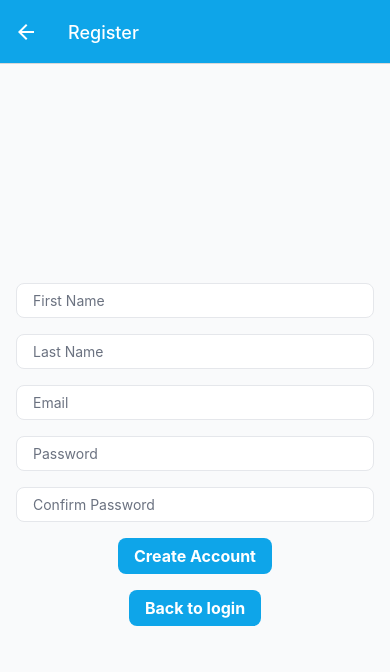
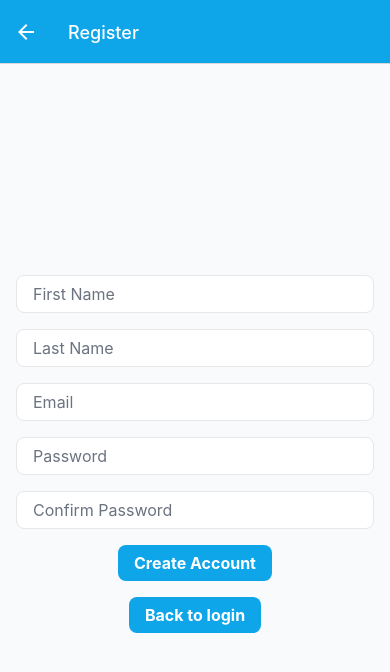
Before and after one commit to Pecako2001/RunEvolve, a React Native app in the folder mobile/: screen /Register in a window 390 px wide. Shown: the top 672 px of the page. Built offline with nearby package versions, Linux system fonts and the light colour scheme; no server answers.

Commit message:
[mobile] add font size slider

```diff
--- a/mobile/App.tsx
+++ b/mobile/App.tsx
@@ -7,11 +7,13 @@ import LoginScreen from "./screens/LoginScreen";
 import RegisterScreen from "./screens/RegisterScreen";
 import StatisticsScreen from "./screens/StatisticsScreen";
 import SettingsScreen from "./screens/SettingsScreen";
+import { FontSizeProvider } from "./FontSizeContext";
 
 const Stack = createNativeStackNavigator();
 
 export default function App() {
   return (
+    <FontSizeProvider>
       <NavigationContainer>
         <Stack.Navigator
           initialRouteName="Login"
@@ -35,5 +37,6 @@ export default function App() {
           <Stack.Screen name="Settings" component={SettingsScreen} />
         </Stack.Navigator>
       </NavigationContainer>
+    </FontSizeProvider>
   );
 }
--- /dev/null
+++ b/mobile/FontSizeContext.tsx
@@ -0,0 +1,24 @@
+import React, { createContext, useContext, useState } from "react";
+
+export type FontSizeContextType = {
+  scale: number;
+  setScale: (s: number) => void;
+};
+
+const FontSizeContext = createContext<FontSizeContextType>({
+  scale: 1,
+  setScale: () => {},
+});
+
+export const FontSizeProvider: React.FC<{ children: React.ReactNode }> = ({
+  children,
+}) => {
+  const [scale, setScale] = useState(1);
+  return (
+    <FontSizeContext.Provider value={{ scale, setScale }}>
+      {children}
+    </FontSizeContext.Provider>
+  );
+};
+
+export const useFontScale = () => useContext(FontSizeContext);
--- a/mobile/components/BottomNavBar.tsx
+++ b/mobile/components/BottomNavBar.tsx
@@ -2,9 +2,11 @@ import React from "react";
 import { View, Text, StyleSheet, TouchableOpacity } from "react-native";
 import { useNavigation } from "@react-navigation/native";
 import { colors, spacing } from "../theme";
+import { useFontScale } from "../FontSizeContext";
 
 export default function BottomNavBar() {
   const navigation = useNavigation();
+  const { scale } = useFontScale();
   return (
     <View style={styles.container}>
       <TouchableOpacity
@@ -12,21 +14,21 @@ export default function BottomNavBar() {
         style={styles.item}
         onPress={() => navigation.navigate("Home" as never)}
       >
-        <Text style={styles.text}>Home</Text>
+        <Text style={[styles.text, { fontSize: 16 * scale }]}>Home</Text>
       </TouchableOpacity>
       <TouchableOpacity
         accessibilityRole="button"
         style={styles.item}
         onPress={() => navigation.navigate("Statistics" as never)}
       >
-        <Text style={styles.text}>Stats</Text>
+        <Text style={[styles.text, { fontSize: 16 * scale }]}>Stats</Text>
       </TouchableOpacity>
       <TouchableOpacity
         accessibilityRole="button"
         style={styles.item}
         onPress={() => navigation.navigate("Settings" as never)}
       >
-        <Text style={styles.text}>Settings</Text>
+        <Text style={[styles.text, { fontSize: 16 * scale }]}>Settings</Text>
       </TouchableOpacity>
     </View>
   );
--- a/mobile/components/PrimaryButton.tsx
+++ b/mobile/components/PrimaryButton.tsx
@@ -1,6 +1,12 @@
-import React from 'react';
-import { TouchableOpacity, Text, StyleSheet, GestureResponderEvent } from 'react-native';
-import { colors, spacing, radius, font } from '../theme';
+import React from "react";
+import {
+  TouchableOpacity,
+  Text,
+  StyleSheet,
+  GestureResponderEvent,
+} from "react-native";
+import { colors, spacing, radius, font } from "../theme";
+import { useFontScale } from "../FontSizeContext";
 
 type Props = {
   title: string;
@@ -8,9 +14,10 @@ type Props = {
 };
 
 export default function PrimaryButton({ title, onPress }: Props) {
+  const { scale } = useFontScale();
   return (
     <TouchableOpacity style={styles.button} onPress={onPress}>
-      <Text style={styles.text}>{title}</Text>
+      <Text style={[styles.text, { fontSize: 16 * scale }]}>{title}</Text>
     </TouchableOpacity>
   );
 }
@@ -22,11 +29,11 @@ const styles = StyleSheet.create({
     paddingHorizontal: spacing.md,
     borderRadius: radius.md,
     marginVertical: spacing.sm,
-    alignItems: 'center',
+    alignItems: "center",
   },
   text: {
-    color: '#ffffff',
-    fontWeight: 'bold',
+    color: "#ffffff",
+    fontWeight: "bold",
     fontSize: 16,
     fontFamily: font.regular,
   },
--- a/mobile/screens/HomeScreen.tsx
+++ b/mobile/screens/HomeScreen.tsx
@@ -4,12 +4,16 @@ import PrimaryButton from "../components/PrimaryButton";
 import BottomNavBar from "../components/BottomNavBar";
 import { colors, spacing } from "../theme";
 import { NativeStackScreenProps } from "@react-navigation/native-stack";
+import { useFontScale } from "../FontSizeContext";
 
-export default function HomeScreen({ navigation }: NativeStackScreenProps<any>) {
+export default function HomeScreen({
+  navigation,
+}: NativeStackScreenProps<any>) {
+  const { scale } = useFontScale();
   return (
     <View style={styles.root}>
       <View style={styles.container}>
-        <Text style={styles.title}>Home Page</Text>
+        <Text style={[styles.title, { fontSize: 20 * scale }]}>Home Page</Text>
         <PrimaryButton
           title="Statistics"
           onPress={() => navigation.navigate("Statistics")}
--- a/mobile/screens/LoginScreen.tsx
+++ b/mobile/screens/LoginScreen.tsx
@@ -2,10 +2,12 @@ import React, { useState } from "react";
 import { View, TextInput, Text, StyleSheet } from "react-native";
 import PrimaryButton from "../components/PrimaryButton";
 import { colors, spacing, radius, font } from "../theme";
+import { useFontScale } from "../FontSizeContext";
 import { NativeStackScreenProps } from "@react-navigation/native-stack";
 import AsyncStorage from "@react-native-async-storage/async-storage";
 
-const API_BASE_URL = process.env.EXPO_PUBLIC_API_URL || "http://192.168.7.138:8000";
+const API_BASE_URL =
+  process.env.EXPO_PUBLIC_API_URL || "http://192.168.7.138:8000";
 
 type LoginCallbacks = {
   /** Called when login succeeds */
@@ -20,6 +22,7 @@ export default function LoginScreen({ navigation, onSuccess, onError }: Props) {
   const [email, setEmail] = useState("");
   const [password, setPassword] = useState("");
   const [error, setError] = useState("");
+  const { scale } = useFontScale();
 
   const handleLogin = async () => {
     try {
@@ -49,7 +52,7 @@ export default function LoginScreen({ navigation, onSuccess, onError }: Props) {
         placeholderTextColor="#6b7280"
         value={email}
         onChangeText={setEmail}
-        style={styles.input}
+        style={[styles.input, { fontSize: 16 * scale }]}
       />
       <TextInput
         placeholder="Password"
@@ -57,9 +60,9 @@ export default function LoginScreen({ navigation, onSuccess, onError }: Props) {
         value={password}
         onChangeText={setPassword}
         secureTextEntry
-        style={styles.input}
+        style={[styles.input, { fontSize: 16 * scale }]}
       />
-      {error ? <Text style={styles.error}>{error}</Text> : null}
+      {error ? <Text style={[styles.error, { fontSize: 14 * scale }]}>{error}</Text> : null}
       <PrimaryButton title="Sign in" onPress={handleLogin} />
       <PrimaryButton
         title="Create account"
--- a/mobile/screens/RegisterScreen.tsx
+++ b/mobile/screens/RegisterScreen.tsx
@@ -2,6 +2,7 @@ import React, { useState } from "react";
 import { View, TextInput, Text, StyleSheet } from "react-native";
 import PrimaryButton from "../components/PrimaryButton";
 import { colors, spacing, radius, font } from "../theme";
+import { useFontScale } from "../FontSizeContext";
 import { NativeStackScreenProps } from "@react-navigation/native-stack";
 
 const API_BASE_URL = process.env.EXPO_PUBLIC_API_URL || "http://localhost:8000";
@@ -15,6 +16,7 @@ export default function RegisterScreen({ navigation }: Props) {
   const [password, setPassword] = useState("");
   const [confirm, setConfirm] = useState("");
   const [error, setError] = useState("");
+  const { scale } = useFontScale();
 
   const handleRegister = async () => {
     if (password !== confirm) {
@@ -46,21 +48,21 @@ export default function RegisterScreen({ navigation }: Props) {
         placeholderTextColor="#6b7280"
         value={firstName}
         onChangeText={setFirstName}
-        style={styles.input}
+        style={[styles.input, { fontSize: 16 * scale }]}
       />
       <TextInput
         placeholder="Last Name"
         placeholderTextColor="#6b7280"
         value={lastName}
         onChangeText={setLastName}
-        style={styles.input}
+        style={[styles.input, { fontSize: 16 * scale }]}
       />
       <TextInput
         placeholder="Email"
         placeholderTextColor="#6b7280"
         value={email}
         onChangeText={setEmail}
-        style={styles.input}
+        style={[styles.input, { fontSize: 16 * scale }]}
       />
       <TextInput
         placeholder="Password"
@@ -68,7 +70,7 @@ export default function RegisterScreen({ navigation }: Props) {
         value={password}
         onChangeText={setPassword}
         secureTextEntry
-        style={styles.input}
+        style={[styles.input, { fontSize: 16 * scale }]}
       />
       <TextInput
         placeholder="Confirm Password"
@@ -76,11 +78,14 @@ export default function RegisterScreen({ navigation }: Props) {
         value={confirm}
         onChangeText={setConfirm}
         secureTextEntry
-        style={styles.input}
+        style={[styles.input, { fontSize: 16 * scale }]}
       />
-      {error ? <Text style={styles.error}>{error}</Text> : null}
+      {error ? <Text style={[styles.error, { fontSize: 14 * scale }]}>{error}</Text> : null}
       <PrimaryButton title="Create Account" onPress={handleRegister} />
-      <PrimaryButton title="Back to login" onPress={() => navigation.goBack()} />
+      <PrimaryButton
+        title="Back to login"
+        onPress={() => navigation.goBack()}
+      />
     </View>
   );
 }
--- a/mobile/screens/SettingsScreen.tsx
+++ b/mobile/screens/SettingsScreen.tsx
@@ -1,18 +1,20 @@
 import React, { useState } from "react";
 import { View, Text, StyleSheet, Switch } from "react-native";
+import Slider from "@react-native-community/slider";
 import BottomNavBar from "../components/BottomNavBar";
 import { colors, spacing } from "../theme";
+import { useFontScale } from "../FontSizeContext";
 
 export default function SettingsScreen() {
   const [darkMode, setDarkMode] = useState(false);
-  const [largeText, setLargeText] = useState(false);
+  const { scale, setScale } = useFontScale();
 
   return (
     <View style={styles.root}>
       <View style={styles.container}>
-        <Text style={styles.title}>Settings</Text>
+        <Text style={[styles.title, { fontSize: 20 * scale }]}>Settings</Text>
         <View style={styles.itemRow}>
-          <Text style={styles.itemText}>Dark Theme</Text>
+          <Text style={[styles.itemText, { fontSize: 16 * scale }]}>Dark Theme</Text>
           <Switch
             value={darkMode}
             onValueChange={setDarkMode}
@@ -20,11 +22,15 @@ export default function SettingsScreen() {
           />
         </View>
         <View style={styles.itemRow}>
-          <Text style={styles.itemText}>Large Text</Text>
-          <Switch
-            value={largeText}
-            onValueChange={setLargeText}
-            accessibilityLabel="toggle large text"
+          <Text style={[styles.itemText, { fontSize: 16 * scale }]}>Text Size</Text>
+          <Slider
+            accessibilityLabel="text size"
+            minimumValue={1}
+            maximumValue={2}
+            step={0.25}
+            value={scale}
+            onValueChange={setScale}
+            style={styles.slider}
           />
         </View>
       </View>
@@ -58,4 +64,8 @@ const styles = StyleSheet.create({
     color: colors.foreground,
     fontSize: 16,
   },
+  slider: {
+    flex: 1,
+    marginLeft: spacing.md,
+  },
 });
--- a/mobile/screens/StatisticsScreen.tsx
+++ b/mobile/screens/StatisticsScreen.tsx
@@ -2,12 +2,14 @@ import React from "react";
 import { View, Text, StyleSheet } from "react-native";
 import BottomNavBar from "../components/BottomNavBar";
 import { colors, spacing } from "../theme";
+import { useFontScale } from "../FontSizeContext";
 
 export default function StatisticsScreen() {
+  const { scale } = useFontScale();
   return (
     <View style={styles.root}>
       <View style={styles.container}>
-        <Text style={styles.title}>Statistics Page</Text>
+        <Text style={[styles.title, { fontSize: 20 * scale }]}>Statistics Page</Text>
       </View>
       <BottomNavBar />
     </View>
```
Also changed, not shown: 1 other file (tests, documents, lock files or other folders). Lines whose indentation alone changed are shown as unchanged.
